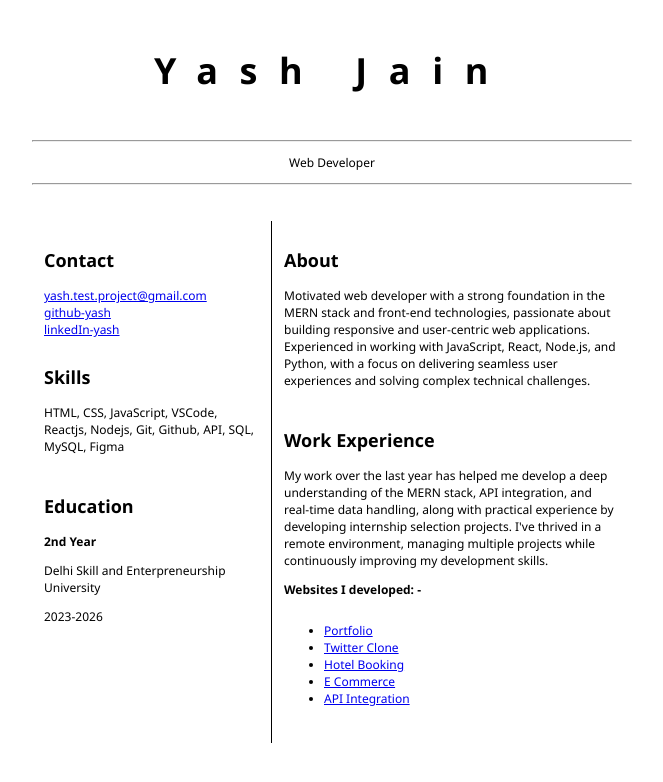
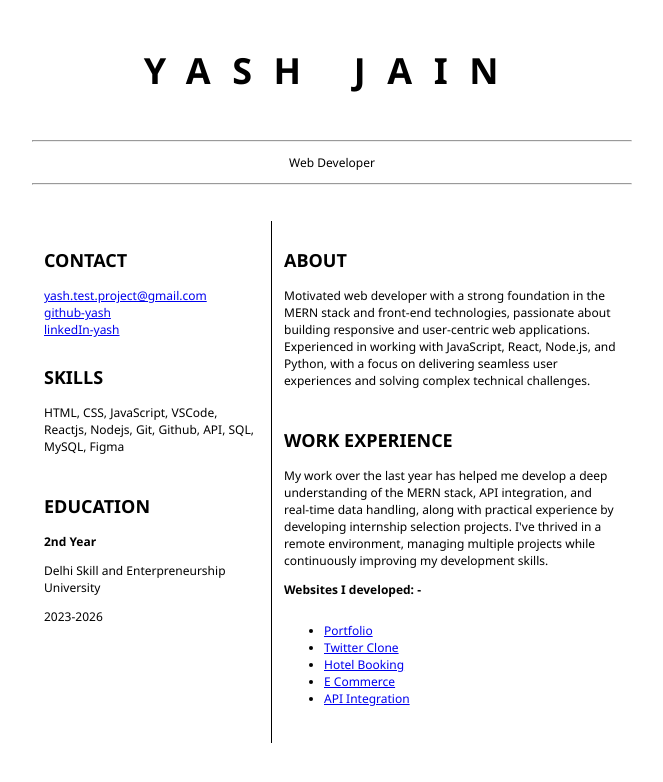
Before and after one commit to yash-k-jain/resume, a plain HTML site: page index.html in a window 1280 px wide. Shown: the whole page, without its empty margins (308-971 px from the left). Drawn offline with Linux system fonts and the light colour scheme.

Commit message:
edited index.css

```diff
--- a/index.css
+++ b/index.css
@@ -11,11 +11,12 @@ h1 {
   padding-top: 0.6em;
   padding-bottom: 0.6em;
   text-align: center;
+  text-transform: uppercase;
 }
 
-h2 {
+section h2 {
   font-size: 1.5em;
-  /* padding-bottom: 1em; */
+  text-transform: uppercase;
 }
 
 h3 {
```
